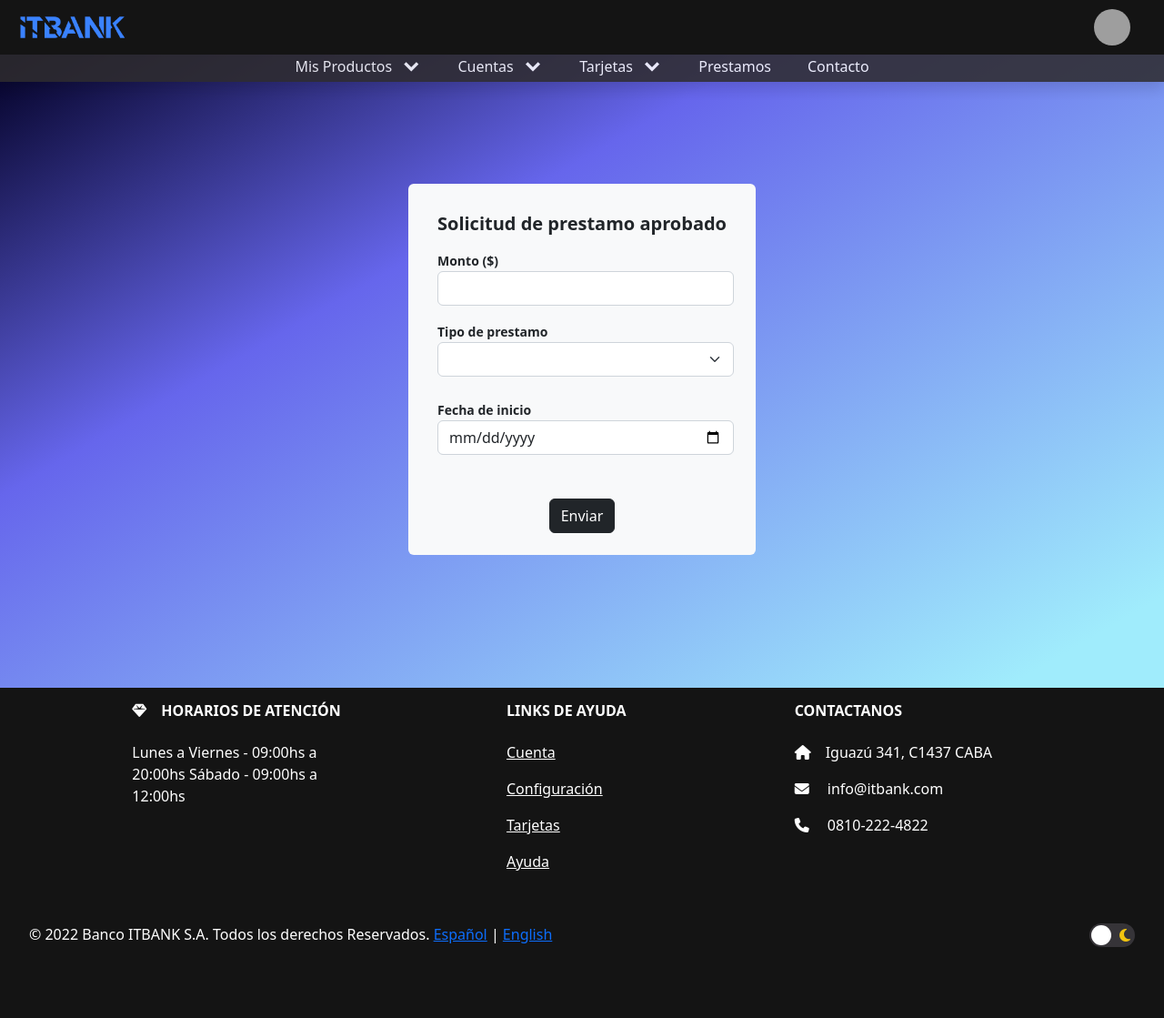
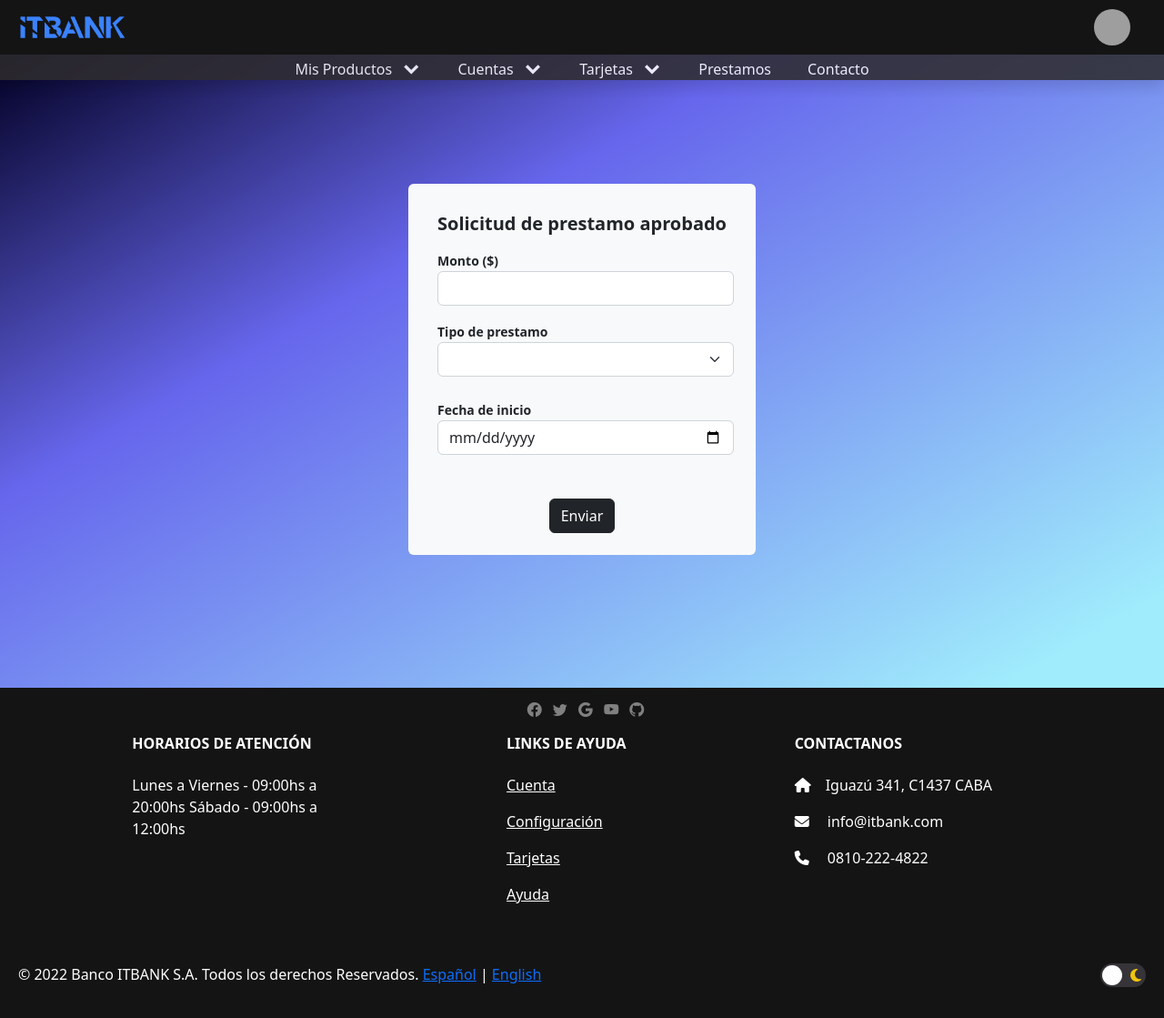
Before and after one commit to GRUPO3-ITBANK/Sprint7, a Django app: page /prestamos/ in a window 1280 px wide. Shown: the whole page at 91% size. Before the commit the page ends 1041 px from the top, so only its background shows below. Run offline with Django 4.2, Linux system fonts and the light colour scheme; a user stored in the database is signed in; some libraries are stand-ins or nearby versions; grey boxes are pictures that could not be loaded.

Commit message:
Cambios meramente estéticos

```diff
--- a/homebanking/ITBA/static/ITBA/css/general.css
+++ b/homebanking/ITBA/static/ITBA/css/general.css
@@ -64,7 +64,6 @@
   border-image-slice: 1; */
   height: 56px;
   flex-wrap: nowrap;
-  padding: 0 30px;
   position: fixed;
   width: 100%;
   z-index: 99999;
--- a/homebanking/ITBA/static/ITBA/css/home.css
+++ b/homebanking/ITBA/static/ITBA/css/home.css
@@ -88,7 +88,7 @@
 .menu ul {
   display: flex;
   list-style: none;
-  padding: 5px 5px 5px 5px;
+  padding: 10px 0px 0px 0px;
   justify-content: center;
   background-color: var(--togglemenu);
 }
@@ -124,7 +124,7 @@
   opacity: 0.87;
   top: 0;
   position: fixed;
-  top: 56px;
+  top: 54px;
   left: 0;
   width: 100%;
   transition: all 0.3s;
@@ -290,11 +290,7 @@
   padding: 10px 0px 10px 0px;
   margin-bottom: 30px;
 }
-#textTusaldo {
-  font-size: large;
-  display: flex;
-  padding: 5px 20px;
-}
+
 .botones-A {
   position: relative;
   display: flex;
@@ -538,8 +534,6 @@
   #A {
     width: 100%;
     text-align: center;
-
-    margin-top: 40px;
     min-height: max-content;
   }
   #B {
@@ -551,14 +545,14 @@
     width: 85%;
     text-align: center;
     margin: 0px auto;
-    padding: 0px 20px;
+    padding: 0px 20px 20px;
   }
 
   #padre-dineroDisponible {
+    margin-top: 80px;
     position: relative;
     width: 85%;
     text-align: center;
-    margin: 0px auto;
     padding: 0px 20px;
     min-height: min-content;
   }
--- a/homebanking/ITBA/templates/ITBA/base-footer.html
+++ b/homebanking/ITBA/templates/ITBA/base-footer.html
@@ -26,8 +26,29 @@
   {% block content %}
   {% endblock %}
   <!-- Footer -->
-  <footer class="footer text-center text-lg-start bg-color text-light position-relative p-3">
-    <section class="">
+  <footer class="footer text-center text-lg-start bg-color text-light position-relative p-1">
+    <section class="d-flex justify-content-center p-2">
+      <!-- Left -->
+      <div class="d-flex d-lg-block justify justify-content-center" style="color: gray;">
+        <!-- Facebook -->
+        <i class=" bi-facebook ms-2"></i>
+        <!-- Twitter -->
+        <i class="bi-twitter ms-2"></i>
+
+        <!-- Google -->
+        <i class="bi-google ms-2"></i>
+
+        <!-- Youtube -->
+        <i class="bi-youtube ms-2"></i>
+
+        <!-- Github -->
+        <i class="bi-github ms-2"></i>
+
+
+      </div>
+
+    </section>
+    <section class="p-2">
       <div class="container text-center text-md-start">
         <!-- Grid row -->
         <div class="row">
@@ -35,7 +56,7 @@
           <div class="col-md-3 col-lg-4 col-xl-3 mx-auto mb-4">
             <!-- Content -->
             <h6 class="text-uppercase fw-bold mb-4">
-              <i class="fas fa-gem me-3"></i>Horarios de atención
+              Horarios de atención
             </h6>
             <p>
               Lunes a Viernes - 09:00hs a 20:00hs Sábado - 09:00hs a 12:00hs
--- a/homebanking/ITBA/views.py
+++ b/homebanking/ITBA/views.py
@@ -13,9 +13,8 @@
 
 def home(request):
     if request.user.is_authenticated:
-        saldoCajaAhorro= Cuenta.objects.get(ID_cliente=request.user.id_cliente.id).balance
-        print(saldoCajaAhorro)
-        return render(request, "ITBA/home.html",{"saldoCajaAhorro":saldoCajaAhorro})
+        totalCajaAhorro= Cuenta.objects.get(ID_cliente=request.user.id_cliente.id).balance
+        return render(request, "ITBA/home.html",{"totalCajaAhorro":totalCajaAhorro})
 
     else:
         return render(request, "ITBA/index.html")
```
Also changed, not shown: homebanking/ITBA/templates/ITBA/home.html (+42 -16 lines), homebanking/db.sqlite3.
